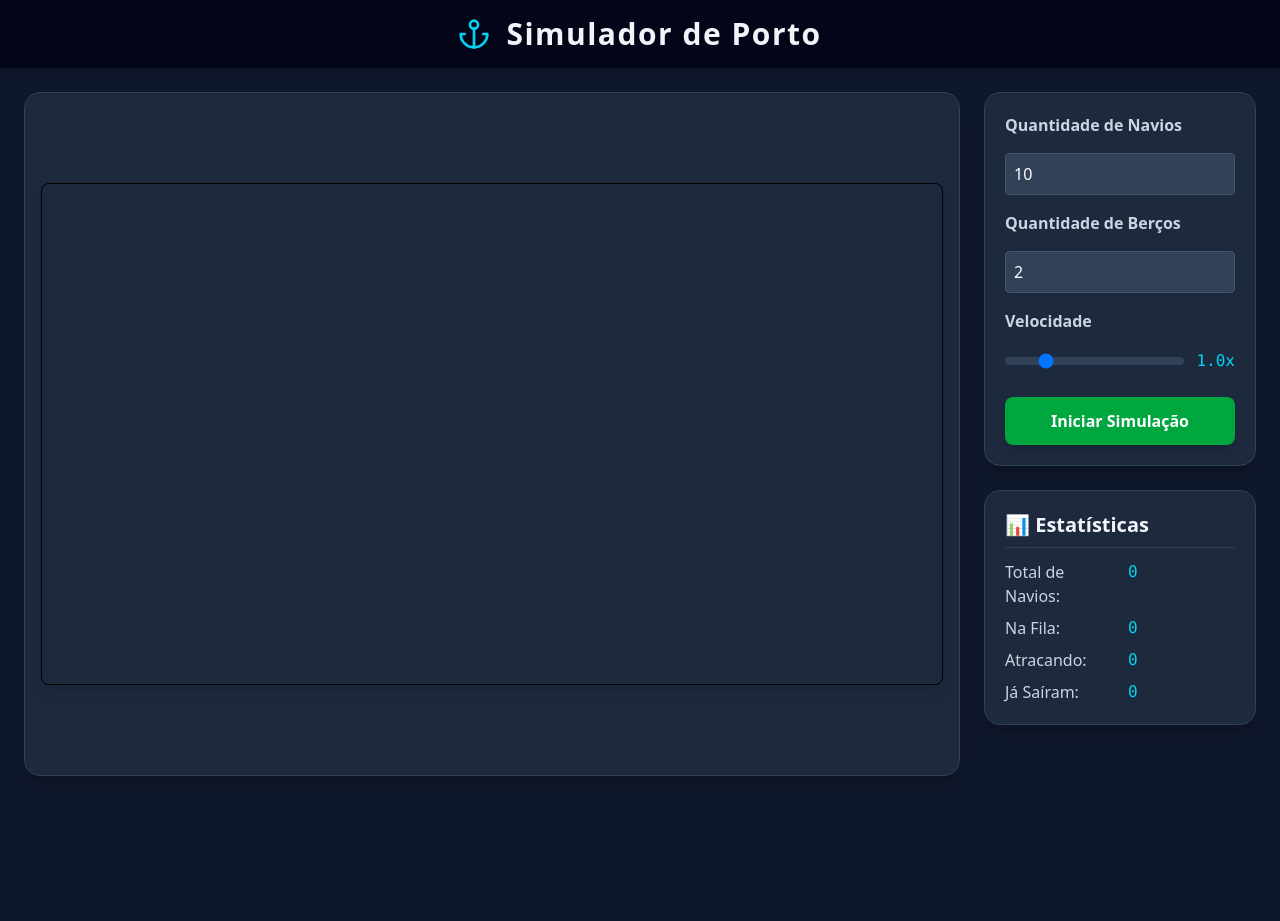
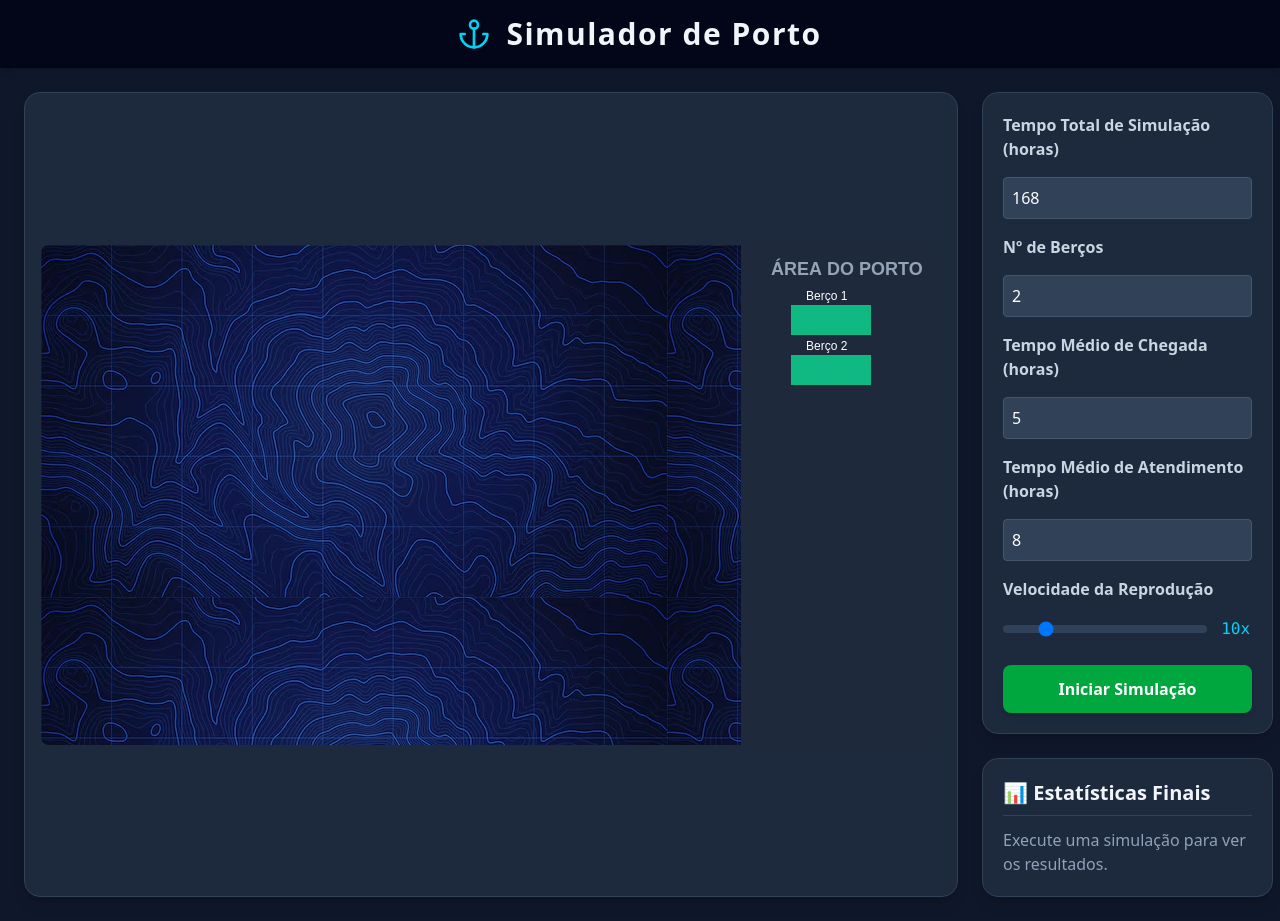
Before and after one commit to ItalloEduardo/porto-simulator, a React (Vite) app in the folder frontend/: page / in a window 1280 px wide. Before the commit the page ends 800 px from the top, so only its background shows below. Built offline with nearby package versions, Linux system fonts and the light colour scheme.

Commit message:
interface e botão de parar execução

```diff
--- a/frontend/src/components/Controls.jsx
+++ b/frontend/src/components/Controls.jsx
@@ -1,56 +1,83 @@
+// src/components/Controls.jsx
+
 export default function Controls({
-  qtdNavios,
-  setQtdNavios,
-  qtdBercos,
-  setQtdBercos,
+  params,
+  setParams,
   velocidade,
   setVelocidade,
   simulando,
   iniciarSimulacao
 }) {
+  const handleParamChange = (e) => {
+    const { name, value } = e.target;
+    setParams(prevParams => ({
+      ...prevParams,
+      [name]: Number(value)
+    }));
+  };
+
   return (
     <div className="bg-slate-800 shadow-lg rounded-2xl p-5 flex flex-col gap-4 border border-slate-700">
-      <label className="font-semibold text-slate-300">Quantidade de Navios</label>
+      <label className="font-semibold text-slate-300">Tempo Total de Simulação (horas)</label>
       <input
         type="number"
-        min="1"
-        max="50"
-        value={qtdNavios}
-        onChange={(e) => setQtdNavios(Number(e.target.value))}
+        name="tempo_total_simulacao"
+        value={params.tempo_total_simulacao}
+        onChange={handleParamChange}
         className="p-2 bg-slate-700 border border-slate-600 rounded text-white focus:ring-2 focus:ring-cyan-500 focus:outline-none"
       />
 
-      <label className="font-semibold text-slate-300">Quantidade de Berços</label>
+      <label className="font-semibold text-slate-300">Nº de Berços</label>
       <input
         type="number"
+        name="qtdBercos"
         min="1"
-        max="5"
-        value={qtdBercos}
-        onChange={(e) => setQtdBercos(Number(e.target.value))}
+        max="10"
+        value={params.qtdBercos}
+        onChange={handleParamChange}
         className="p-2 bg-slate-700 border border-slate-600 rounded text-white focus:ring-2 focus:ring-cyan-500 focus:outline-none"
       />
 
-      <label className="font-semibold text-slate-300">Velocidade</label>
+      <label className="font-semibold text-slate-300">Tempo Médio de Chegada (horas)</label>
+      <input
+        type="number"
+        name="tempo_medio_chegada"
+        value={params.tempo_medio_chegada}
+        onChange={handleParamChange}
+        className="p-2 bg-slate-700 border border-slate-600 rounded text-white focus:ring-2 focus:ring-cyan-500 focus:outline-none"
+      />
+
+      <label className="font-semibold text-slate-300">Tempo Médio de Atendimento (horas)</label>
+      <input
+        type="number"
+        name="tempo_medio_atendimento"
+        value={params.tempo_medio_atendimento}
+        onChange={handleParamChange}
+        className="p-2 bg-slate-700 border border-slate-600 rounded text-white focus:ring-2 focus:ring-cyan-500 focus:outline-none"
+      />
+
+      <label className="font-semibold text-slate-300">Velocidade da Reprodução</label>
       <div className="flex items-center gap-3">
         <input
           type="range"
-          min="0.5"
-          max="3"
-          step="0.1"
+          min="1"
+          max="50"
+          step="1"
           value={velocidade}
           onChange={(e) => setVelocidade(Number(e.target.value))}
           className="w-full h-2 bg-slate-700 rounded-lg appearance-none cursor-pointer"
         />
-        <span className="font-mono text-cyan-400 w-10 text-center">{velocidade.toFixed(1)}x</span>
+        <span className="font-mono text-cyan-400 w-10 text-center">{velocidade}x</span>
       </div>
 
       <button
         onClick={iniciarSimulacao}
+        disabled={simulando}
         className={`mt-2 font-bold text-white p-3 rounded-lg shadow-md transition-transform transform hover:scale-105 ${
-          simulando ? "bg-red-600 hover:bg-red-500" : "bg-green-600 hover:bg-green-500"
+          simulando ? "bg-gray-500 cursor-not-allowed" : "bg-green-600 hover:bg-green-500"
         }`}
       >
-        {simulando ? "Parar Simulação" : "Iniciar Simulação"}
+        {simulando ? "Simulando..." : "Iniciar Simulação"}
       </button>
     </div>
   );
--- a/frontend/src/components/Game.jsx
+++ b/frontend/src/components/Game.jsx
@@ -1,79 +1,175 @@
-import { useRef, useEffect } from "react";
+import { useRef, useEffect, useState } from "react";
+import seaBg from '../assets/topografia-mar.avif';
 
-export default function Game({ navios, setNavios, qtdBercos, velocidade, simulando }) {
+function desenharCenario(ctx, bgPattern, areaPortoX, larguraCanvas, alturaCanvas, params) {
+  ctx.clearRect(0, 0, larguraCanvas, alturaCanvas);
+  ctx.fillStyle = bgPattern;
+  ctx.fillRect(0, 0, areaPortoX, alturaCanvas);
+
+  ctx.fillStyle = "#1e293b";
+  ctx.fillRect(areaPortoX, 0, larguraCanvas - areaPortoX, alturaCanvas);
+  ctx.fillStyle = "#94a3b8";
+  ctx.font = "bold 18px Arial";
+  ctx.fillText("ÁREA DO PORTO", areaPortoX + 30, 30);
+}
+
+function desenharBercos(ctx, berthsStatus, posBercoX, params) {
+  for (let i = 0; i < params.qtdBercos; i++) {
+    const yPos = 60 + i * 50;
+    const isOccupied = berthsStatus[i] !== null;
+
+    ctx.fillStyle = isOccupied ? "#eab308" : "#10b981";
+    ctx.fillRect(posBercoX, yPos, 80, 30);
+
+    ctx.fillStyle = "white";
+    ctx.font = "12px Arial";
+    ctx.fillText(`Berço ${i + 1}`, posBercoX + 15, yPos - 5);
+
+    if (isOccupied) {
+      ctx.fillStyle = "black";
+      ctx.font = "bold 14px Arial";
+      ctx.fillText(`N${berthsStatus[i]}`, posBercoX + 30, yPos + 20);
+    }
+  }
+}
+
+function desenharNavios(ctx, estadoNavios, berthsStatus, posBercoX, posFilaX, tempoPlayback, larguraCanvas) {
+  for (const navio of estadoNavios.values()) {
+    let x = navio.x;
+    let y = navio.y;
+    let cor = "#38bdf8";
+
+    if (navio.status === 'chegou') {
+      const progresso = Math.min((tempoPlayback - navio.tempoUltimoEvento) / 5, 1);
+      x = progresso * posFilaX;
+      cor = "#f59e0b";
+    } else if (navio.status === 'atracou') {
+      const berthIndex = berthsStatus.indexOf(navio.id);
+      if (berthIndex !== -1) {
+        y = 60 + berthIndex * 50 + 5;
+      }
+      x = posBercoX + 15;
+      cor = "#ef4444";
+    } else if (navio.status === 'saiu') {
+      const progresso = Math.min((tempoPlayback - navio.tempoUltimoEvento) / 5, 1);
+      x = posBercoX + progresso * 200;
+    }
+
+    navio.x = x;
+    navio.y = y;
+
+    if (navio.status !== 'saiu' || x < larguraCanvas) {
+      ctx.fillStyle = cor;
+      ctx.fillRect(x, y, 50, 20);
+      ctx.fillStyle = "white";
+      ctx.font = "bold 12px Arial";
+      ctx.fillText(`${navio.id}`, x + 20, y + 14);
+    }
+  }
+}
+
+function desenharUI(ctx, tempoPlayback) {
+  ctx.fillStyle = "rgba(0, 0, 0, 0.5)";
+  ctx.fillRect(10, 10, 250, 30);
+  ctx.fillStyle = "white";
+  ctx.font = "20px Monospace";
+  ctx.fillText(`Tempo: ${tempoPlayback.toFixed(1)} horas`, 20, 32);
+}
+
+export default function Game({ logDeEventos, velocidade, simulando, setSimulando, params, cancelarSimulacao }) {
   const canvasRef = useRef(null);
+  const bgPatternRef = useRef(null);
+  const animationFrameIdRef = useRef(null);
+  const [isBgLoaded, setIsBgLoaded] = useState(false);
+
   const larguraCanvas = 900;
   const alturaCanvas = 500;
-  const larguraNavio = 40;
-  const alturaNavio = 20;
-  const posicaoFila = 700;
+  const areaPortoX = larguraCanvas - 200;
+  const posBercoX = areaPortoX + 50;
+  const posFilaX = areaPortoX - 100;
 
   useEffect(() => {
-    if (!simulando) return;
+    const bgImage = new Image();
+    bgImage.src = seaBg;
+    bgImage.onload = () => {
+      const ctx = canvasRef.current.getContext("2d");
+      bgPatternRef.current = ctx.createPattern(bgImage, 'repeat');
+      setIsBgLoaded(true);
+    };
+  }, []);
+
+  useEffect(() => {
+    if (!isBgLoaded) return;
     const ctx = canvasRef.current.getContext("2d");
 
-    const desenhar = () => {
-      ctx.clearRect(0, 0, larguraCanvas, alturaCanvas);
+    if (!simulando) {
+      desenharCenario(ctx, bgPatternRef.current, areaPortoX, larguraCanvas, alturaCanvas, params);
+      const berthsStatus = Array(params.qtdBercos).fill(null);
+      desenharBercos(ctx, berthsStatus, posBercoX, params);
+      return;
+    }
 
-      // Fundo (mar)
-      ctx.fillStyle = "#87CEEB";
-      ctx.fillRect(0, 0, larguraCanvas, alturaCanvas);
+    if (logDeEventos.length > 0) {
+      const startTime = performance.now();
+      const estadoNavios = new Map();
 
-      // Berços
-      ctx.fillStyle = "#2E8B57";
-      ctx.fillRect(larguraCanvas - 150, 0, 150, alturaCanvas);
+      const animate = (currentTime) => {
+        const tempoDecorrido = (currentTime - startTime) / 1000;
+        const tempoPlayback = tempoDecorrido * velocidade;
 
-      ctx.fillStyle = "#fff";
-      ctx.font = "16px Arial";
-      ctx.fillText("BERÇOS", larguraCanvas - 120, 20);
+        const berthsStatus = Array(params.qtdBercos).fill(null);
+        const naviosAtracados = [];
+        for (const evento of logDeEventos) {
+          if (evento.tempo > tempoPlayback) break;
+          if (!estadoNavios.has(evento.navio_id)) {
+            estadoNavios.set(evento.navio_id, { id: evento.navio_id, y: 50 + (evento.navio_id % 10) * 40 });
+          }
+          const navio = estadoNavios.get(evento.navio_id);
+          navio.status = evento.evento;
+          navio.tempoUltimoEvento = evento.tempo;
+        }
+        estadoNavios.forEach(navio => {
+          if (navio.status === 'atracou') naviosAtracados.push(navio.id);
+        });
+        for(let i = 0; i < naviosAtracados.length; i++) {
+          if (i < berthsStatus.length) berthsStatus[i] = naviosAtracados[i];
+        }
 
-      setNavios((naviosAntigos) =>
-        naviosAntigos.map((navio, index) => {
-          let novoX = navio.x;
-          let status = navio.status;
+        desenharCenario(ctx, bgPatternRef.current, areaPortoX, larguraCanvas, alturaCanvas, params);
+        desenharBercos(ctx, berthsStatus, posBercoX, params);
+        desenharNavios(ctx, estadoNavios, berthsStatus, posBercoX, posFilaX, tempoPlayback, larguraCanvas);
+        desenharUI(ctx, tempoPlayback);
 
-          if (navio.status === "chegando") {
-            if (novoX < posavioFila - 50) {
-              novoX += navio.velocidade * velocidade;
-            } else {
-              status = "fila";
-            }
-          }
+        if (tempoPlayback < params.tempo_total_simulacao) {
+          animationFrameIdRef.current = requestAnimationFrame(animate);
+        } else {
+          setSimulando(false);
+        }
+      };
 
-          if (navio.status === "fila" && index < qtdBercos) {
-            status = "atracando";
-            novoX = larguraCanvas - 100;
-          }
+      animate(performance.now());
+    }
 
-          if (navio.status === "atracando") {
-            novoX = larguraCanvas - 100;
-          }
-
-          ctx.fillStyle =
-            status === "atracando"
-              ? "#FF6347"
-              : status === "fila"
-              ? "#FFD700"
-              : "#1E90FF";
-
-          ctx.fillRect(novoX, navio.y, larguraNavio, alturaNavio);
-
-          return { ...navio, x: novoX, status };
-        })
-      );
-
-      requestAnimationFrame(desenhar);
+    return () => {
+      cancelAnimationFrame(animationFrameIdRef.current);
     };
-
-    desenhar();
-  }, [simulando, velocidade, qtdBercos, setNavios]);
+  }, [simulando, logDeEventos, isBgLoaded]);
 
   return (
-    <canvas
-      ref={canvasRef}
-      width={larguraCanvas}
-      height={alturaCanvas}
-      className="border rounded-lg shadow-lg"
-    />
+    <>
+      {simulando && (
+        <button
+          onClick={cancelarSimulacao}
+          className="absolute top-4 right-4 z-10 p-2 bg-red-600 text-white rounded-full shadow-lg hover:bg-red-500 transition-colors"
+          title="Cancelar Simulação"
+        >
+          <svg xmlns="http://www.w3.org/2000/svg" width="24" height="24" viewBox="0 0 24 24" fill="none" stroke="currentColor" strokeWidth="3" strokeLinecap="round" strokeLinejoin="round">
+            <line x1="18" y1="6" x2="6" y2="18"></line>
+            <line x1="6" y1="6" x2="18" y2="18"></line>
+          </svg>
+        </button>
+      )}
+      <canvas ref={canvasRef} width={larguraCanvas} height={alturaCanvas} className="rounded-lg"/>
+    </>
   );
 }
--- a/frontend/src/components/Stats.jsx
+++ b/frontend/src/components/Stats.jsx
@@ -1,17 +1,25 @@
-export default function Stats({ navios }) {
-  const totalNavios = navios.length;
-  const emFila = navios.filter((n) => n.status === "fila").length;
-  const atracando = navios.filter((n) => n.status === "atracando").length;
-  const saiu = navios.filter((n) => n.status === "saiu").length;
+export default function Stats({ estatisticas }) {
+  if (!estatisticas) {
+    return (
+      <div className="bg-slate-800 shadow-lg rounded-2xl p-5 flex flex-col gap-3 border border-slate-700">
+        <h2 className="text-xl font-bold text-slate-100 border-b border-slate-700 pb-2">📊 Estatísticas Finais</h2>
+        <p className="text-slate-400">Execute uma simulação para ver os resultados.</p>
+      </div>
+    );
+  }
 
   return (
     <div className="bg-slate-800 shadow-lg rounded-2xl p-5 flex flex-col gap-3 border border-slate-700">
-      <h2 className="text-xl font-bold text-slate-100 border-b border-slate-700 pb-2">📊 Estatísticas</h2>
+      <h2 className="text-xl font-bold text-slate-100 border-b border-slate-700 pb-2">📊 Estatísticas Finais</h2>
       <div className="grid grid-cols-2 gap-x-4 gap-y-2 text-slate-300">
-        <span>Total de Navios:</span><span className="font-mono text-cyan-400">{totalNavios}</span>
-        <span>Na Fila:</span><span className="font-mono text-cyan-400">{emFila}</span>
-        <span>Atracando:</span><span className="font-mono text-cyan-400">{atracando}</span>
-        <span>Já Saíram:</span><span className="font-mono text-cyan-400">{saiu}</span>
+        <span>Navios Atendidos:</span>
+        <span className="font-mono text-cyan-400">{estatisticas.total_navios_atendidos}</span>
+
+        <span>Tempo Médio de Espera:</span>
+        <span className="font-mono text-cyan-400">{estatisticas.tempo_medio_de_espera_na_fila} h</span>
+
+        <span>Total de Eventos:</span>
+        <span className="font-mono text-cyan-400">{estatisticas.total_eventos_registrados}</span>
       </div>
     </div>
   );
--- a/frontend/src/screens/Home.jsx
+++ b/frontend/src/screens/Home.jsx
@@ -1,4 +1,3 @@
-
 import { useState } from "react";
 import Game from "../components/Game";
 import Controls from "../components/Controls";
@@ -6,57 +5,79 @@ import Stats from "../components/Stats";
 import Header from "../components/Header";
 
 export default function Home() {
-  const [navios, setNavios] = useState([]);
-  const [qtdNavios, setQtdNavios] = useState(10);
-  const [qtdBercos, setQtdBercos] = useState(2);
-  const [velocidade, setVelocidade] = useState(1);
+  const [params, setParams] = useState({
+    tempo_total_simulacao: 168,
+    qtdBercos: 2,
+    tempo_medio_chegada: 5,
+    tempo_medio_atendimento: 8,
+  });
+
+  const [velocidade, setVelocidade] = useState(10);
   const [simulando, setSimulando] = useState(false);
 
-  const iniciarSimulacao = () => {
-    if (!simulando) {
-      const novosNavios = Array.from({ length: qtdNavios }).map((_, i) => ({
-        id: i,
-        x: Math.random() * 200,
-        y: 50 + i * 30,
-        status: "chegando",
-        destino: 700,
-        velocidade: 1 + Math.random() * 1.5,
-      }));
-      setNavios(novosNavios);
+  const [logDeEventos, setLogDeEventos] = useState([]);
+  const [estatisticas, setEstatisticas] = useState(null);
+  const [erro, setErro] = useState(null);
+
+  const iniciarSimulacao = async () => {
+    setSimulando(true);
+    setErro(null);
+    setLogDeEventos([]);
+    setEstatisticas(null);
+
+    try {
+      const response = await fetch('http://127.0.0.1:8000/simular', {
+        method: 'POST',
+        headers: { 'Content-Type': 'application/json' },
+        body: JSON.stringify(params),
+      });
+
+      if (!response.ok) {
+        throw new Error('Erro na comunicação com a API.');
+      }
+
+      const resultados = await response.json();
+      setLogDeEventos(resultados.log_eventos);
+      setEstatisticas(resultados.estatisticas_finais);
+
+    } catch (error) {
+      console.error("Falha ao executar a simulação:", error);
+      setErro(error.message);
     }
-    setSimulando(!simulando);
+  };
+
+  const cancelarSimulacao = () => {
+    setSimulando(false);
+    setLogDeEventos([]);
+    setEstatisticas(null);
+    setErro(null);
   };
 
   return (
     <div className="flex flex-col min-h-screen">
       <Header />
-
       <main className="flex flex-1 gap-6 p-6">
-        {/* simulador */}
-        <div className="flex-1 bg-slate-800 shadow-lg rounded-2xl p-4 flex justify-center items-center border border-slate-700">
+        <div className="flex-1 bg-slate-800 shadow-lg rounded-2xl p-4 flex justify-center items-center border border-slate-700 relative"> {/* Adicionado: position: relative */}
           <Game
-            navios={navios}
-            setNavios={setNavios}
-            qtdBercos={qtdBercos}
+            logDeEventos={logDeEventos}
             velocidade={velocidade}
             simulando={simulando}
+            setSimulando={setSimulando}
+            cancelarSimulacao={cancelarSimulacao}
+            params={params}
           />
         </div>
-
-        {/* controles e estatísticas */}
         <div className="w-1/3 flex flex-col gap-6">
           <Controls
-            qtdNavios={qtdNavios}
-            setQtdNavios={setQtdNavios}
-            qtdBercos={qtdBercos}
-            setQtdBercos={setQtdBercos}
+            params={params}
+            setParams={setParams}
             velocidade={velocidade}
             setVelocidade={setVelocidade}
             simulando={simulando}
-            setSimulando={setSimulando}
             iniciarSimulacao={iniciarSimulacao}
           />
-          <Stats navios={navios} />
+          {erro && <div className="bg-red-800 text-white p-3 rounded-lg">{erro}</div>}
+          <Stats estatisticas={estatisticas} />
         </div>
       </main>
     </div>
```
Also changed, not shown: frontend/src/assets/topografia-mar.avif (added), 1 other file (tests, documents, lock files or other folders).
